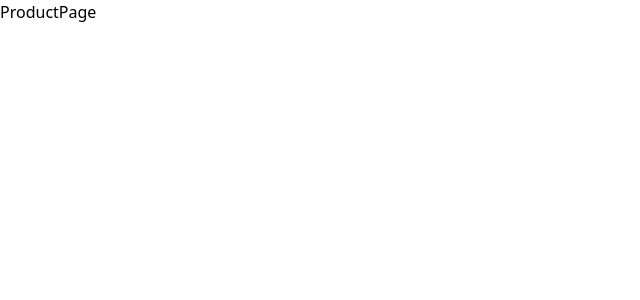
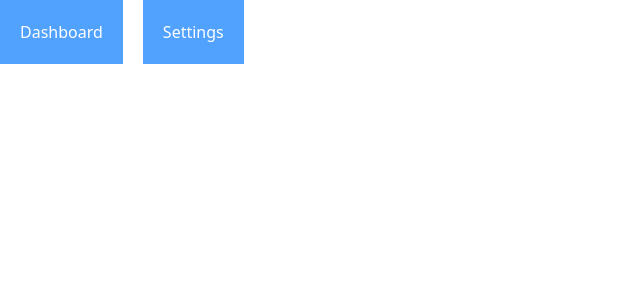
Before and after one commit to StenixDev/Codex, a Next.js app in the folder crud/: page /products/1/1 in a window 1280 px wide. Shown: the top 300 px of the page, without its empty margins (0-640 px from the left). Built offline with nearby package versions, Linux system fonts and the light colour scheme.

Commit message:
[exp] - usePathname

```diff
--- /dev/null
+++ b/crud/app/dashboard/page.tsx
@@ -0,0 +1,4 @@
+function Dashboard() {
+  return <div>Dashboard</div>;
+}
+export default Dashboard;
--- a/crud/app/layout.tsx
+++ b/crud/app/layout.tsx
@@ -2,6 +2,7 @@ import type { Metadata } from 'next';
 import { Geist, Geist_Mono } from 'next/font/google';
 import './globals.css';
 import { Toaster } from 'react-hot-toast';
+import Navigation from '@/components/Navigation';
 
 const geistSans = Geist({
   variable: '--font-geist-sans',
@@ -29,6 +30,7 @@ export default function RootLayout({
         className={`${geistSans.variable} ${geistMono.variable} antialiased`}
       >
         <Toaster />
+        <Navigation />
         {children}
       </body>
     </html>
--- a/crud/app/page.tsx
+++ b/crud/app/page.tsx
@@ -1,30 +1,4 @@
-import NotesClient from '@/components/NotesClient';
-import dbConnect from '@/lib/db';
-import Notes from '@/models/Notes';
-
-async function getNotes() {
-  await dbConnect();
-
-  const notes = await Notes.find({}).lean().sort({ createdAt: -1 });
-
-  const serializedNotes = notes.map((note) => ({
-    ...note,
-    _id: note._id.toString(),
-    createdAt: note.createdAt.toISOString(),
-    updatedAt: note.updatedAt.toISOString(),
-  }));
-
-  return serializedNotes;
-}
-
-async function Home() {
-  const notes = await getNotes();
-
-  return (
-    <div className='container mx-auto p-4'>
-      <h1 className='text-3xl font-bold mb-3'>CRUD APP</h1>
-      <NotesClient noteInit={notes} />
-    </div>
-  );
+function Home() {
+  return <div>Home</div>;
 }
 export default Home;
--- a/crud/app/products/[id]/[slug]/page.tsx
+++ b/crud/app/products/[id]/[slug]/page.tsx
@@ -1,11 +1,2 @@
-'use client';
-
-import { useParams } from 'next/navigation';
-
-function ProductPage() {
-  const params = useParams();
-
-  console.log(params);
-  return <div>ProductPage</div>;
-}
+function ProductPage() {}
 export default ProductPage;
--- /dev/null
+++ b/crud/app/settings/page.tsx
@@ -0,0 +1,4 @@
+function Settings() {
+  return <div>Settings</div>;
+}
+export default Settings;
--- /dev/null
+++ b/crud/components/Navigation.tsx
@@ -0,0 +1,38 @@
+'use client';
+
+import Link from 'next/link';
+import { usePathname } from 'next/navigation';
+
+const Links = [
+  {
+    id: 1,
+    menu: 'Dashboard',
+    href: '/dashboard',
+  },
+
+  {
+    id: 2,
+    menu: 'Settings',
+    href: '/settings',
+  },
+];
+
+function Navigation() {
+  const path = usePathname();
+
+  console.log(path);
+  return (
+    <div className='flex gap-5'>
+      {Links.map((link) => (
+        <Link
+          key={link.id}
+          href={link.href}
+          className={`bg-blue-400 p-5 text-white ${path === link.href && 'bg-blue-800'}`}
+        >
+          {link.menu}
+        </Link>
+      ))}
+    </div>
+  );
+}
+export default Navigation;
```
